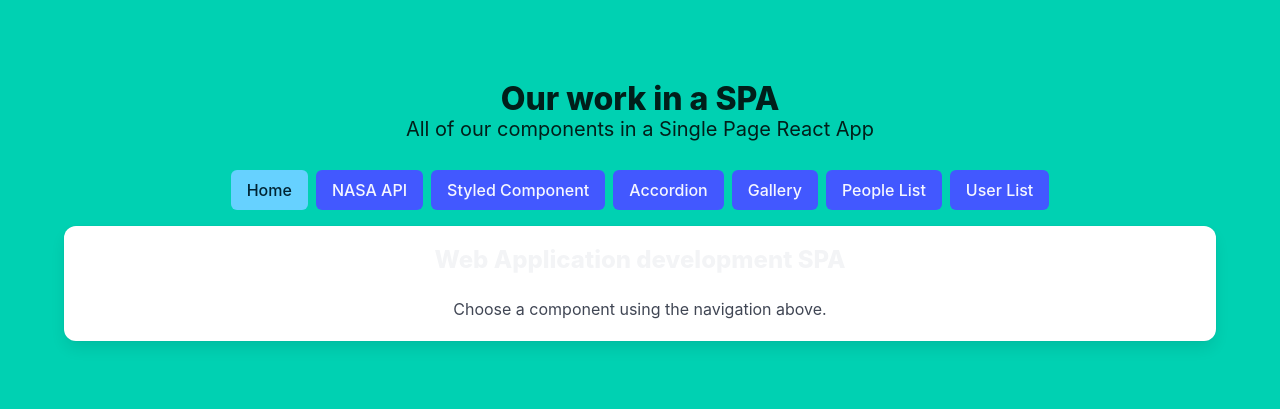
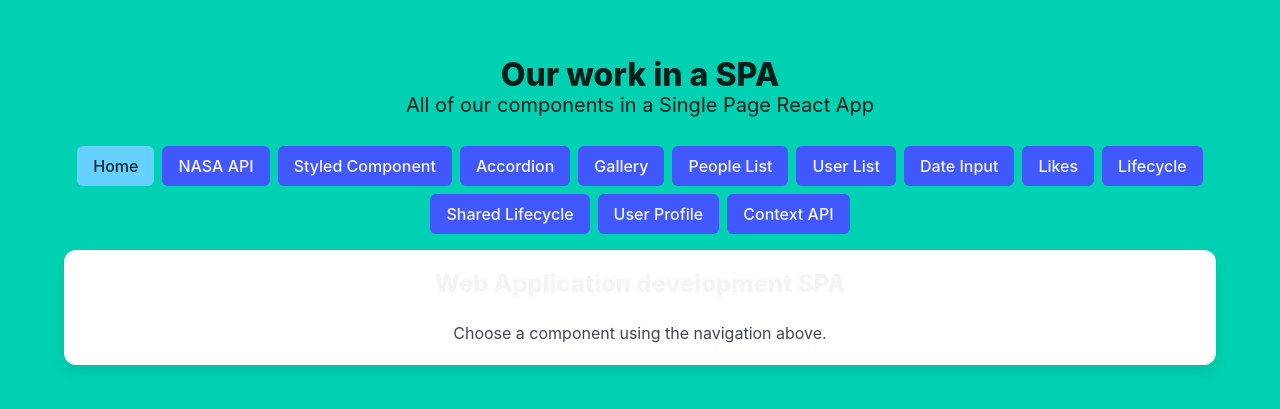
Before and after one commit to Robbo-lab/dip-web-app-react-app-final, a React app: page / in a window 1280 px wide. Shown: the part 189-598 px from the top of the page. Built offline with nearby package versions, Linux system fonts and the light colour scheme.

Commit message:
feat: add othe rcomponents

```diff
--- a/src/App.js
+++ b/src/App.js
@@ -1,4 +1,4 @@
-import React from "react";
+import React, { useState } from "react";
 import {
   createBrowserRouter,
   createHashRouter,
@@ -11,6 +11,13 @@ import GalleryItem from "./components/GalleryItem.js";
 import PeopleList from "./components/PeopleList.js";
 import StyledComponent from "./components/StyledComponent.js";
 import UserList from "./components/UserList.js";
+import DateInputComponent from "./components/DateInputComponent.js";
+import LikesComponent from "./components/LikesComponent.js";
+import Lifecycle from "./components/LifeCycle.js";
+import LifeCycleShared from "./components/LifeCycleShared.js";
+import UserProfile from "./components/UserProfile.js";
+import ContextApp from "./ContextApp.js";
+import user from "./data/user.js";
 
 import MainLayout from "./layouts/MainLayout.js";
 
@@ -26,6 +33,17 @@ import { usersLoader, userLoader } from "./loaders/userLoaders.js";
 
 import "bulma/css/bulma.min.css";
 import "./App.css";
+
+function DateInputPage() {
+  const [date, setDate] = useState("");
+
+  return (
+    <div>
+      <DateInputComponent onDateChange={setDate} />
+      <p>Selected date: {date || "None"}</p>
+    </div>
+  );
+}
 
 // Hash URLs allow direct links and refreshes on static GitHub Pages hosting.
 const createRouter =
@@ -46,6 +64,12 @@ const router = createRouter([
       { path: "people", element: <PeopleList /> },
       { path: "people/:id", element: <PersonPage /> },
       { path: "users", loader: usersLoader, element: <UserList /> },
+      { path: "date-input", element: <DateInputPage /> },
+      { path: "likes", element: <LikesComponent /> },
+      { path: "lifecycle", element: <Lifecycle /> },
+      { path: "lifecycle-shared", element: <LifeCycleShared /> },
+      { path: "user-profile", element: <UserProfile user={user} /> },
+      { path: "context", element: <ContextApp /> },
       {
         path: "user/:id",
         loader: userLoader,
--- a/src/layouts/MainLayout.js
+++ b/src/layouts/MainLayout.js
@@ -9,6 +9,12 @@ const navItems = [
   { to: "/gallery", label: "Gallery" },
   { to: "/people", label: "People List" },
   { to: "/users", label: "User List" },
+  { to: "/date-input", label: "Date Input" },
+  { to: "/likes", label: "Likes" },
+  { to: "/lifecycle", label: "Lifecycle" },
+  { to: "/lifecycle-shared", label: "Shared Lifecycle" },
+  { to: "/user-profile", label: "User Profile" },
+  { to: "/context", label: "Context API" },
 ];
 
 export default function MainLayout() {
```
